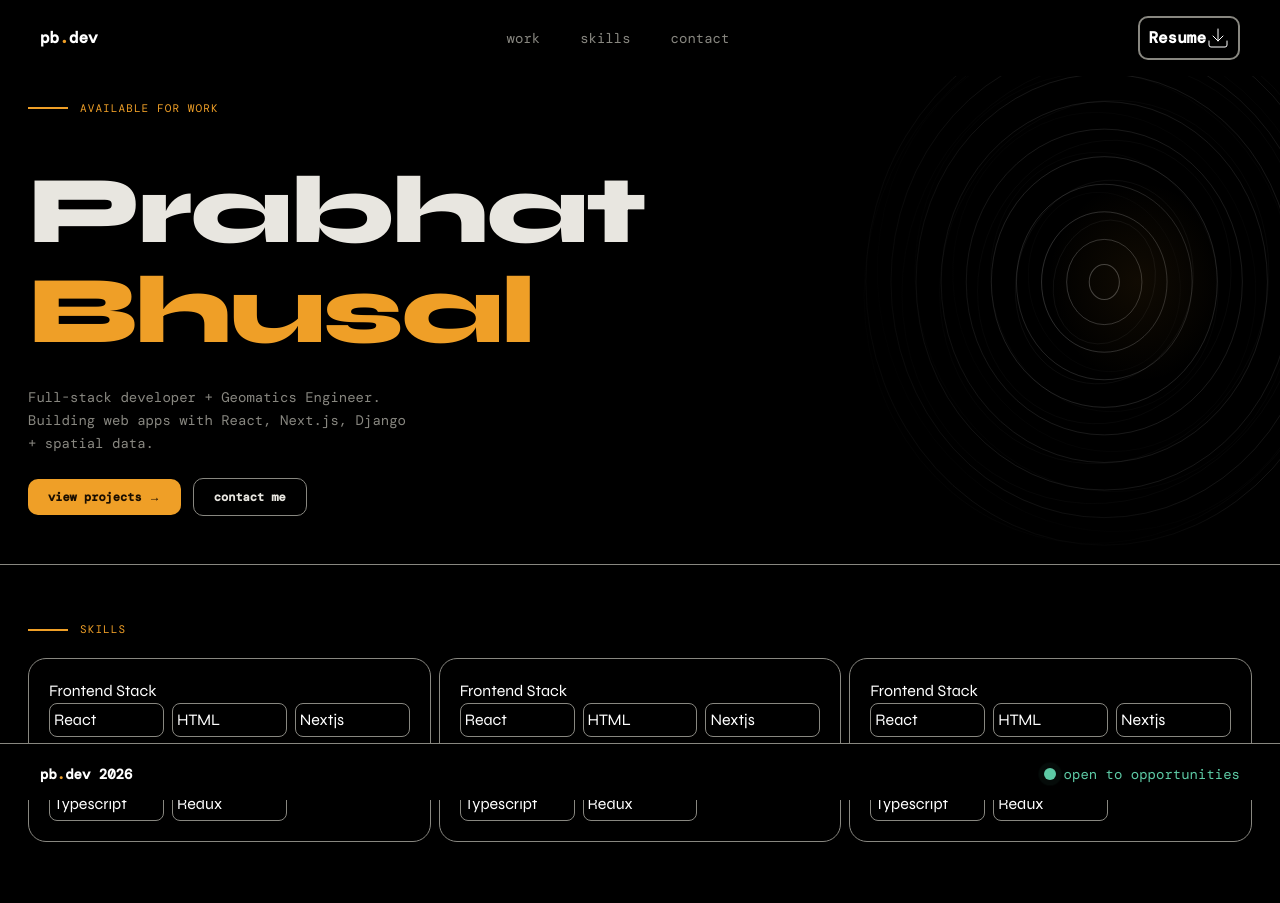
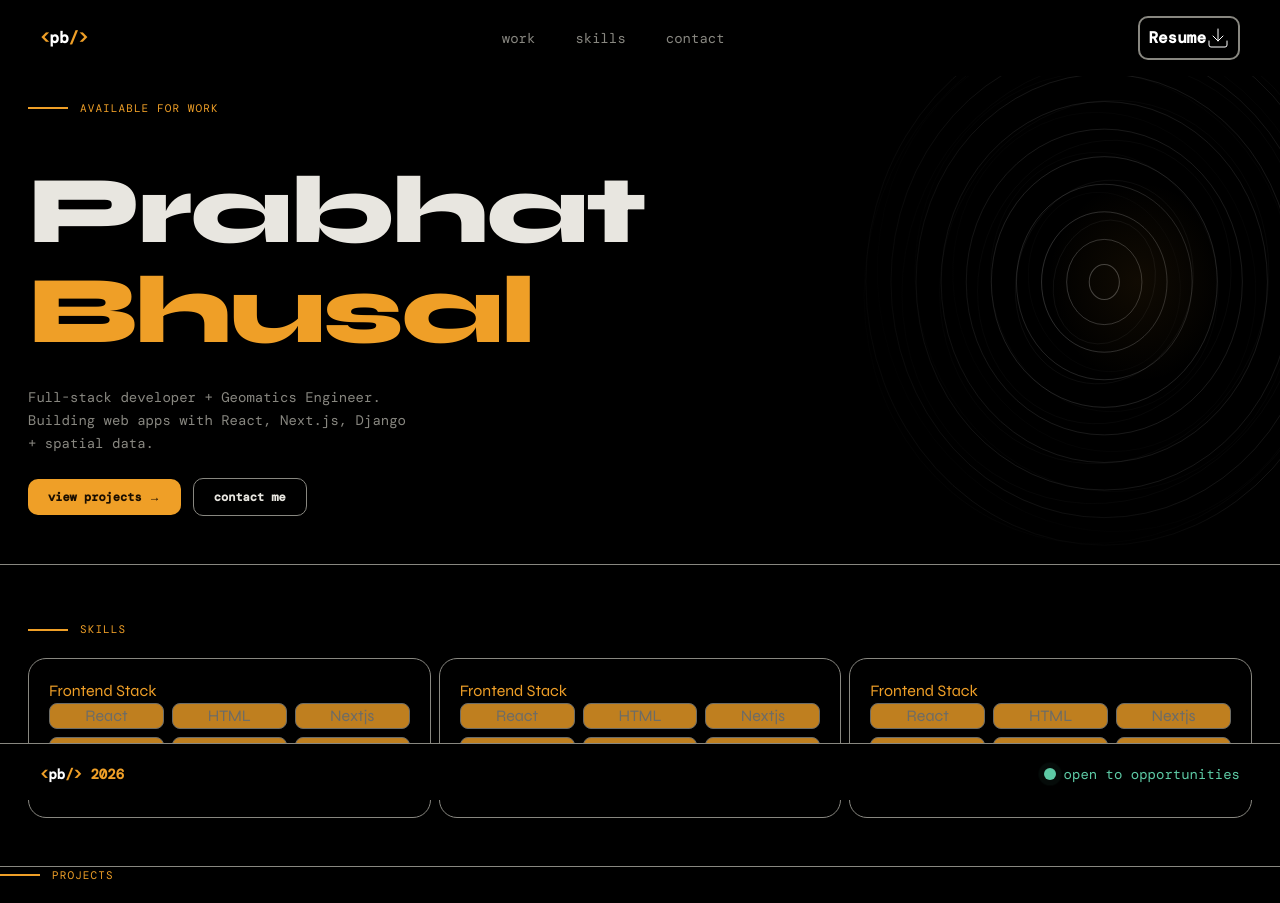
Before and after one commit to prabhatbhusal/Portfolio, a Next.js app: page / in a window 1280 px wide. Built offline with nearby package versions, Linux system fonts and the light colour scheme.

Commit message:
added skills section

```diff
--- a/src/app/globals.css
+++ b/src/app/globals.css
@@ -134,6 +134,9 @@
   .amber{
     color:#EF9F27;
   }
+  .amber-bg{
+    background-color: #EF9F27;;
+  }
 
 
 .padding{
--- a/src/app/page.tsx
+++ b/src/app/page.tsx
@@ -1,11 +1,14 @@
 import React from 'react';
 import Hero from '@/components/landing/Hero';
 import Skills from '@/components/landing/Skills';
+import Work from '@/components/landing/Work';
 export default function Home() {
   return (
     <main className="">
         <Hero/>
         <Skills/>
+        <Work/>
+
     </main>
   );
 }
--- a/src/components/landing/Contact.tsx
+++ b/src/components/landing/Contact.tsx
@@ -0,0 +1,11 @@
+import React from 'react';
+export const Contact=()=>{
+return (
+    <>
+    <hr className="w-full    border-bg " />
+    <section className=''>
+
+    </section>
+    </>
+)
+}
--- a/src/components/landing/Skills.tsx
+++ b/src/components/landing/Skills.tsx
@@ -14,10 +14,10 @@ const Skills = () => {
                 <div className="grid grid-cols-3 gap-2 rounded-2xl h-full w-full  ">
                     {skillsdata.map((item, index) => (
                         <div className="border rounded-2xl p-5" key={index}>
-                            <h1>{item.title}</h1>
+                            <h1 className="amber">{item.title}</h1>
                             <div className="grid grid-cols-3 gap-2 items-center justify-center border-bg ">
                                 {item.stack.map((items, idx) =>
-                                    (<span className='border rounded-md p-1 items-center justify-center text-[##888780]' key={idx}>{items.lang}</span>))
+                                    (<span className='border rounded-md p-.5 text-[#888780] flex opacity-80 amber-bg items-center  justify-center text-[##888780]' key={idx}>{items.lang}</span>))
                                 }
 
                             </div>
--- /dev/null
+++ b/src/components/props/HeroBanner.tsx
@@ -0,0 +1,56 @@
+import React from 'react';
+import Image from 'next/image'
+import Headerbanner from './Headerbanner';
+interface prop {
+  header: string
+}
+
+const Herobanner = ({ header }: prop) => {
+  return (
+   <section className="relative overflow-hidden px-4 sm:px-6 md:px-7 pt-15 pb-8 md:pt-25 md:pb-12 flex flex-col gap-6">
+
+         {/* Background topo */}
+         <Image
+           src="/hero-topo-bg.svg"
+           alt=""
+           aria-hidden="true"
+           width={800}
+           height={1100}
+           className="absolute right-0 top-0 h-full w-auto pointer-events-none select-none"
+           priority
+         />
+
+         {/* Available tag */}
+         <Headerbanner header='available for work'/>
+
+         {/* Heading */}
+         <div className="z-10">
+           <h1 className="font-syne font-extrabold text-4xl sm:text-5xl md:text-6xl lg:text-7xl xl:text-8xl leading-[1.05] tracking-tight text-[#e8e6e0]">
+             Prabhat
+           </h1>
+           <h1 className="font-syne font-extrabold text-4xl sm:text-5xl md:text-6xl lg:text-7xl xl:text-8xl leading-[1.05] tracking-tight text-[#EF9F27]">
+             Bhusal
+           </h1>
+         </div>
+
+         {/* Description */}
+         <p className="mono text-xs sm:text-sm text-[#888780] leading-relaxed max-w-sm z-10">
+           Full-stack developer + Geomatics Engineer. <br />
+           Building web apps with React, Next.js, Django + spatial data.
+         </p>
+
+         {/* Buttons */}w
+         <div className="flex items-center gap-3 z-10">
+           <button className="mono text-xs bg-[#EF9F27] font-bold text-[#1a0e00] hover:scale-110 hover:transition hover:ease-in-out hover:duration-500 px-5 py-2.5  rounded-lg ">
+             view projects →
+           </button>
+           <button className="mono text-xs border font-bold border-[#888780] text-[#e8e6e0] px-5 py-2.5 rounded-lg hover:scale-110 hover:transition hover:ease-in-out hover:duration-500">
+             contact me
+           </button>
+         </div>
+
+       </section>
+  )
+}
+
+export default Herobanner
--- a/src/components/ui/Footer.tsx
+++ b/src/components/ui/Footer.tsx
@@ -10,7 +10,7 @@ const Footer = () => {
 
             <div className='flex  justify-between padding   w-full --font-dm-mono pt-1'>
                 <div className='flex  justify-between  w-full '>
-                    <Link href='/' className='font-extrabold mono hover:transition hover:ease-in-out hover:duration-500 hover:amber'>pb<span className='font-extrabold mono amber hover:text-white py-5'>.</span>dev 2026</Link>
+                    <Link href='/' className='font-extrabold mono hover:transition amber hover:ease-in-out hover:duration-500 hover:white'>{'<'}<span className='font-extrabold text-white mono amber hover:text-amber py-5'>pb</span>{'/>'} 2026</Link>
                     <h2 className='flex justify-center items-center flex-wrap gap-2 text-[#5DCAA5]'>
                     <span className="relative flex size-3">
                         <span className="absolute inline-flex h-full w-full animate-ping rounded-full bg-[#5DCAA5] opacity-75"></span>
--- a/src/components/ui/Navbar.tsx
+++ b/src/components/ui/Navbar.tsx
@@ -9,7 +9,7 @@ const Navbar = () => {
   return (
     <nav className='flex justify-between fixed top-0 left-0 z-50 w-full bg-black overflow-auto items-center padding'>
       <div>
-        <Link href='/' className='font-extrabold mono hover:transition hover:ease-in-out hover:duration-500 hover:amber'>pb<span className='font-extrabold mono amber hover:text-white py-5'>.</span>dev</Link>
+        <Link href='/' className='font-extrabold mono amber hover:transition hover:ease-in-out hover:duration-500 hover:text-white'>{'<'}<span className='font-extrabold mono text-white hover:text-amber py-5'>pb</span>{'/>'}</Link>
       </div>
       <div >{
         NavLinks.map((item, key) => (
--- a/src/lib/constants/data.ts
+++ b/src/lib/constants/data.ts
@@ -113,3 +113,6 @@ export const skillsdata: SkillsData[] = [
     ],
   },
 ];
+export const contactdata:ContactData[]=[{
+
+}]
```
